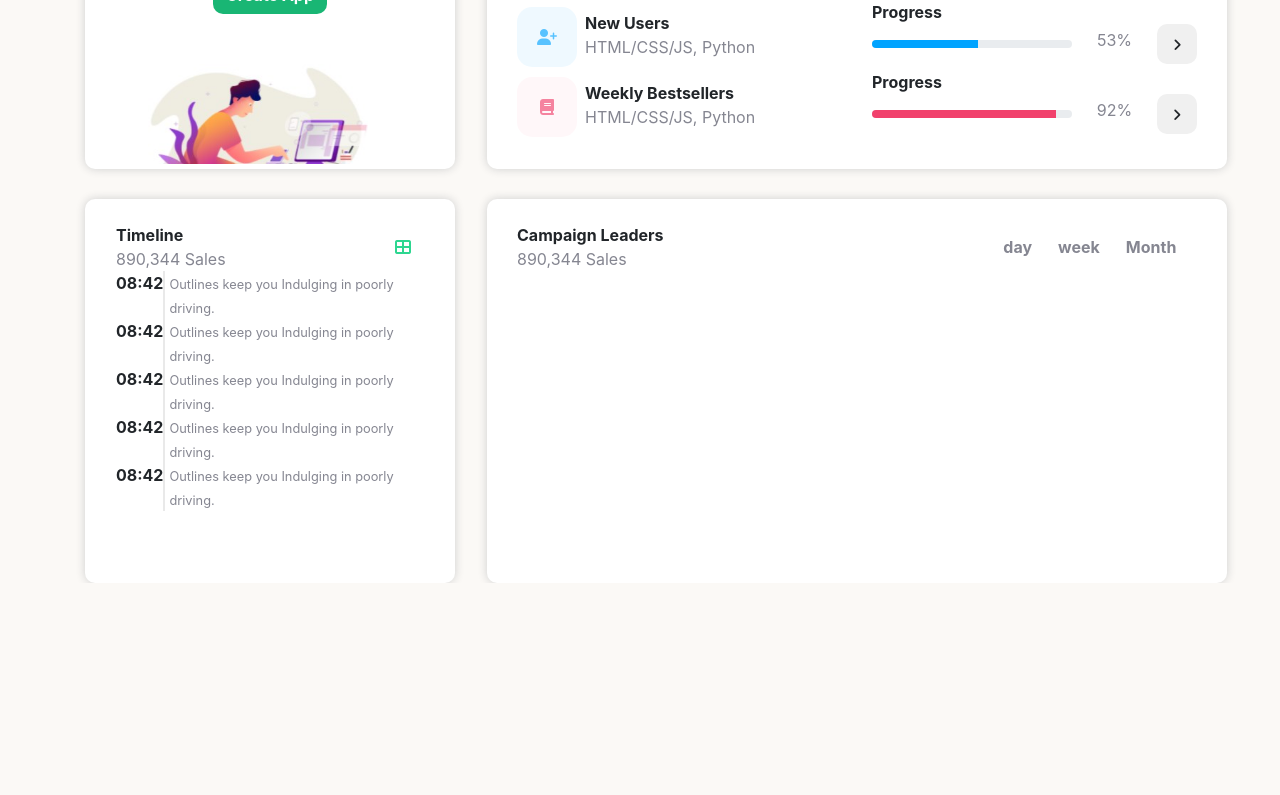
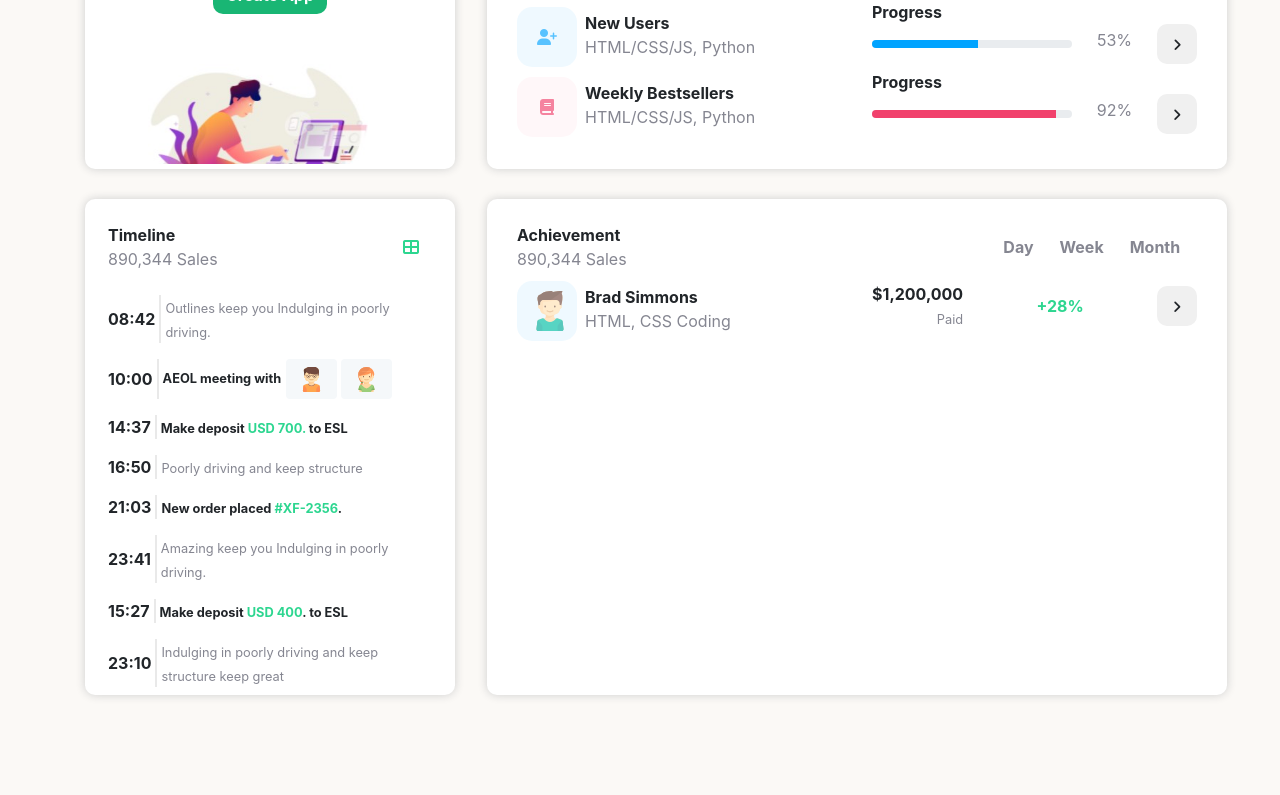
Before and after one commit to emrslmz/online-supermarket, a plain HTML site: page index.html in a window 1280 px wide. Shown: the part 331-1126 px from the top of the page. Before the commit the page ends 914 px from the top, so only its background shows below. Drawn offline with nearby package versions, Linux system fonts and the light colour scheme.

Commit message:
editing style.css and adding second layer

```diff
--- a/css/style.css
+++ b/css/style.css
@@ -1,7 +1,12 @@
 .body {
   background-color: #FBF9F6;
   min-height: 100vh;
+  padding-bottom: 100px;
 }
+/*************************************************************************/
+/*************************************************************************/
+/*************************************************************************/
+/*************************************************************************/
 
 
 .text-gold {
@@ -24,10 +29,33 @@
   color: #858691;
 }
 
+
+
+.background-green {
+  background-color: #E7F6FF !important;
+}
+
+.background-gold {
+  background-color: #FFF8DD !important;
+}
+
+.background-blue {
+  background-color: #E7F6FF !important;
+}
+
+.background-red {
+  background-color: #FFF3F6 !important;
+}
+
 .background-gray {
-  background-color: #F5F8FA;
-  border-radius: 5px;
+  background-color: #f0f0f0 !important;
 }
+
+
+/*************************************************************************/
+/*************************************************************************/
+/*************************************************************************/
+/*************************************************************************/
 
 .header-left button {
   background-color: #F3E5CF;
@@ -136,57 +164,11 @@
 }
 
 
-.top-authors button {
+.progress-left-icon button {
   margin-top: 10px;
-  background-color: #E7F6FF !important;
   border-radius: 15px;
   width: 60px;
   height: 60px;
-}
-
-/*.top-authors b {*/
-/*  color: black;*/
-/*  cursor: pointer;*/
-/*}*/
-
-/*.top-authors b:hover {*/
-/*  color: #35D489;*/
-/*}*/
-
-.popular-authors button {
-  margin-top: 10px;
-  background-color: #FFF8DD !important;
-  border-radius: 15px;
-  width: 60px;
-  height: 60px;
-}
-
-.new-users button {
-  margin-top: 10px;
-  background-color: #E7F6FF !important;
-  border-radius: 15px;
-  width: 60px;
-  height: 60px;
-}
-
-.weekly-bestsellers button {
-  margin-top: 10px;
-  background-color: #FFF3F6 !important;
-  border-radius: 15px;
-  width: 60px;
-  height: 60px;
-}
-
-.progress-bar-area button {
-  background-color: #e1e1e1;
-  width: 40px;
-  height: 40px;
-  border-radius: 10px;
-}
-
-.progress-bar-area button i:hover {
-  color: #2DD690;
-
 }
 
 .progress-bar-area button {
@@ -214,11 +196,33 @@
   transition: 0.5s;
 }
 
-
 .second-layer-left-middle-right {
   border-right: none;
   border-top: none;
   border-bottom: none;
-  border-left: 2px solid #e9e9e9;
-  height: 100%;
+  border-left: 2px solid #e9e9e9 ;
 }
+
+.second-layer-left-middle-right button {
+  background-color: #F5F8FA;
+}
+
+
+.peoples-achievement-layer button {
+  background-color: #f0f0f0;
+  width: 40px;
+  height: 40px;
+  border-radius: 10px;
+}
+
+.peoples-achievement-layer button i:hover {
+  color: #2DD690;
+}
+
+
+.achievement-area button {
+  margin-top: 10px;
+  border-radius: 15px;
+  width: 60px;
+  height: 60px;
+}
--- a/index.html
+++ b/index.html
@@ -60,16 +60,16 @@
                         </div>
                     </div>
                     <div class="col-md-4 d-flex pt-4 justify-content-between first-layer-right text-right">
-                        <button class="btn"><b class="text-gray">day</b></button>
-                        <button class="btn"><b class="text-gray">week</b></button>
+                        <button class="btn"><b class="text-gray">Day</b></button>
+                        <button class="btn"><b class="text-gray">Wek</b></button>
                         <button class="btn"><b class="text-gray">Month</b></button>
                     </div>
                 </div>
                 <!-- /FIRST LAYER RIGHT-->
                 <div class="d-flex align-items-center">
                     <div class="col-12 col-xl-6">
-                        <div class="d-flex align-items-end top-authors">
-                            <button class="btn" disabled>
+                        <div class="d-flex align-items-end progress-left-icon">
+                            <button class="btn background-green" disabled>
                                 <i class="fas fa-comment-alt text-green"></i>
                             </button>
                             <div class="px-2">
@@ -95,8 +95,8 @@
                 <!-- /FIRST LAYER RIGHT-->
                 <div class="d-flex align-items-center">
                     <div class="col-12 col-xl-6">
-                        <div class="d-flex align-items-end popular-authors">
-                            <button class="btn" disabled>
+                        <div class="d-flex align-items-end progress-left-icon">
+                            <button class="btn background-gold" disabled>
                                 <i class="fas fa-th-large text-gold"></i>
                             </button>
                             <div class="px-2">
@@ -122,8 +122,8 @@
                 <!-- /FIRST LAYER RIGHT-->
                 <div class="d-flex align-items-center">
                     <div class="col-12 col-xl-6">
-                        <div class="d-flex align-items-end new-users">
-                            <button class="btn" disabled>
+                        <div class="d-flex align-items-end progress-left-icon">
+                            <button class="btn background-blue" disabled>
                                 <i class="fas fa-user-plus text-blue"></i>
                             </button>
                             <div class="px-2">
@@ -149,8 +149,8 @@
                 <!-- /FIRST LAYER RIGHT-->
                 <div class="d-flex align-items-center">
                     <div class="col-12 col-xl-6">
-                        <div class="d-flex align-items-end weekly-bestsellers">
-                            <button class="btn" disabled>
+                        <div class="d-flex align-items-end progress-left-icon">
+                            <button class="btn background-red" disabled>
                                 <i class="fas fa-book text-red"></i>
                             </button>
                             <div class="px-2">
@@ -184,7 +184,7 @@
    <div class="container">
        <div class="column d-xl-flex">
            <div class="col-12 col-xl-4 main-layer mr-3">
-               <div class="flex-column align-items-center pt-4 px-xl-3">
+               <div class="flex-column align-items-center pt-4 px-xl-2">
                 <div class="d-flex justify-content-between align-items-center second-layer-left-header">
                     <div class="text-left">
                         <b>Timeline</b>
@@ -195,61 +195,99 @@
                         <button class="btn"><i class="fas fa-th-large"></i></button>
                     </div>
                 </div>
-                   <div>
-                    <!-- Agagin label-->
-                       <div class="d-flex justify-content-between text-left">
-                          <div>
+                   <div class="pt-3 text-left">
+                    <!-- Again label-->
+                       <div class="d-flex align-items-center py-2">
+                          <div class="pr-1">
                               <strong>08:42</strong>
                           </div>
                            <div class="second-layer-left-middle-right pl-1">
                                <small class="text-gray">Outlines keep you Indulging in poorly driving.</small>
                            </div>
                        </div>
-                       <!-- /Agagin label-->
+                       <!-- /Again label-->
 
-                       <!-- Agagin label-->
-                       <div class="d-flex justify-content-between text-left">
-                           <div>
-                               <strong>08:42</strong>
+                       <!-- Again label-->
+                       <div class="d-flex align-items-center py-2">
+                           <div class="pr-1">
+                               <strong>10:00</strong>
                            </div>
-                           <div class="second-layer-left-middle-right pl-1">
-                               <small class="text-gray">Outlines keep you Indulging in poorly driving.</small>
+                           <div class="second-layer-left-middle-right text-left pl-1">
+                               <small><strong>AEOL meeting with</strong></small>
+                               <button class="btn"><img width="25" height="25" src="./img/004-boy-1.svg" alt=""></button>
+                               <button class="btn"><img width="25" height="25" src="./img/010-girl-4.svg" alt=""></button>
                            </div>
                        </div>
-                       <!-- /Agagin label-->
+                       <!-- /Again label-->
 
-                       <!-- Agagin label-->
-                       <div class="d-flex justify-content-between text-left">
-                           <div>
-                               <strong>08:42</strong>
+                       <!-- Again label-->
+                       <div class="d-flex align-items-center py-2">
+                           <div class="pr-1">
+                               <strong>14:37</strong>
                            </div>
-                           <div class="second-layer-left-middle-right pl-1">
-                               <small class="text-gray">Outlines keep you Indulging in poorly driving.</small>
+                           <div class="second-layer-left-middle-right text-left pl-1">
+                               <small><strong>Make deposit <span class="text-green">USD 700.</span> to ESL</strong></small>
                            </div>
                        </div>
-                       <!-- /Agagin label-->
+                       <!-- /Again label-->
 
-                       <!-- Agagin label-->
-                       <div class="d-flex justify-content-between text-left">
-                           <div>
-                               <strong>08:42</strong>
+                       <!-- Again label-->
+                       <div class="d-flex align-items-center py-2">
+                           <div class="pr-1">
+                               <strong>16:50</strong>
                            </div>
-                           <div class="second-layer-left-middle-right pl-1">
-                               <small class="text-gray">Outlines keep you Indulging in poorly driving.</small>
+                           <div class="second-layer-left-middle-right text-left pl-1">
+                               <small class="text-gray">Poorly driving and keep structure</small>
                            </div>
                        </div>
-                       <!-- /Agagin label-->
+                       <!-- /Again label-->
 
-                       <!-- Agagin label-->
-                       <div class="d-flex justify-content-between text-left">
-                           <div>
-                               <strong>08:42</strong>
+                       <!-- Again label-->
+                       <div class="d-flex align-items-center py-2">
+                           <div class="pr-1">
+                               <strong>21:03</strong>
                            </div>
-                           <div class="second-layer-left-middle-right pl-1">
-                               <small class="text-gray">Outlines keep you Indulging in poorly driving.</small>
+                           <div class="second-layer-left-middle-right text-left pl-1">
+                               <small><strong>New order placed <span class="text-green">#XF-2356</span>.</strong></small>
                            </div>
                        </div>
-                       <!-- /Agagin label-->
+                       <!-- /Again label-->
+
+                       <!-- Again label-->
+                       <div class="d-flex align-items-center py-2">
+                           <div class="pr-1">
+                               <strong>23:41</strong>
+                           </div>
+                           <div class="second-layer-left-middle-right text-left pl-1">
+                               <small class="text-gray">Amazing keep you Indulging in poorly driving.</small>
+                           </div>
+                       </div>
+                       <!-- /Again label-->
+
+                       <!-- Again label-->
+                       <div class="d-flex align-items-center py-2">
+                           <div class="pr-1">
+                               <strong>15:27</strong>
+                           </div>
+                           <div class="second-layer-left-middle-right text-left pl-1">
+                               <small><strong>Make deposit <span class="text-green">USD 400</span>. to ESL</strong></small>
+                           </div>
+                       </div>
+                       <!-- /Again label-->
+
+                       <!-- Again label-->
+                       <div class="d-flex align-items-center py-2">
+                           <div class="pr-1">
+                               <strong>23:10</strong>
+                           </div>
+                           <div class="second-layer-left-middle-right text-left pl-1">
+                               <small class="text-gray">Indulging in poorly driving and keep structure keep great</small>
+                           </div>
+                       </div>
+                       <!-- /Again label-->
+
+
+
                    </div>
                </div>
            </div>
@@ -257,17 +295,49 @@
                <div class="d-flex align-items-center">
                    <div class="col-md-8">
                        <div class="flex-column pt-4 text-left">
-                           <b>Campaign Leaders</b>
+                           <b>Achievement</b>
                            <br>
                            <span class="text-gray">890,344 Sales</span>
                        </div>
                    </div>
                    <div class="col-md-4 d-flex pt-4 first-layer-right text-right">
-                       <button class="btn"><b class="text-gray">day</b></button>
-                       <button class="btn"><b class="text-gray">week</b></button>
+                       <button class="btn"><b class="text-gray">Day</b></button>
+                       <button class="btn"><b class="text-gray">Week</b></button>
                        <button class="btn"><b class="text-gray">Month</b></button>
+
                    </div>
                </div>
+               <!-- SECOND LAYER ACHIEVEMENT-->
+               <div class="d-flex align-items-center">
+                   <div class="col-12 col-xl-6">
+                       <div class="d-flex align-items-end achievement-area">
+                           <button class="btn background-blue" disabled>
+                               <img width="40px" height="40px" src="./img/001-boy.svg" alt="001boy">
+                           </button>
+                           <div class="px-2">
+                               <b>Brad Simmons</b>
+                               <br>
+                               <label class="text-gray">HTML, CSS Coding</label>
+                           </div>
+                       </div>
+                   </div>
+                   <div class="col-12 col-xl-6 peoples-achievement-layer">
+                        <div class="d-flex justify-content-between align-items-center text-right">
+                            <div>
+                                <strong>$1,200,000</strong>
+                                <br>
+                                <small class="text-gray">Paid</small>
+                            </div>
+                            <div>
+                                <strong class="text-green">+28%</strong>
+                            </div>
+                            <div>
+                                <button class="btn btn-sm"><i class="fas fa-angle-right"></i></button>
+                            </div>
+                        </div>
+                   </div>
+               </div>
+               <!-- /FIRST LAYER RIGHT-->
            </div>
        </div>
    </div>
```
Also changed, not shown: img/001-boy.svg (added).
